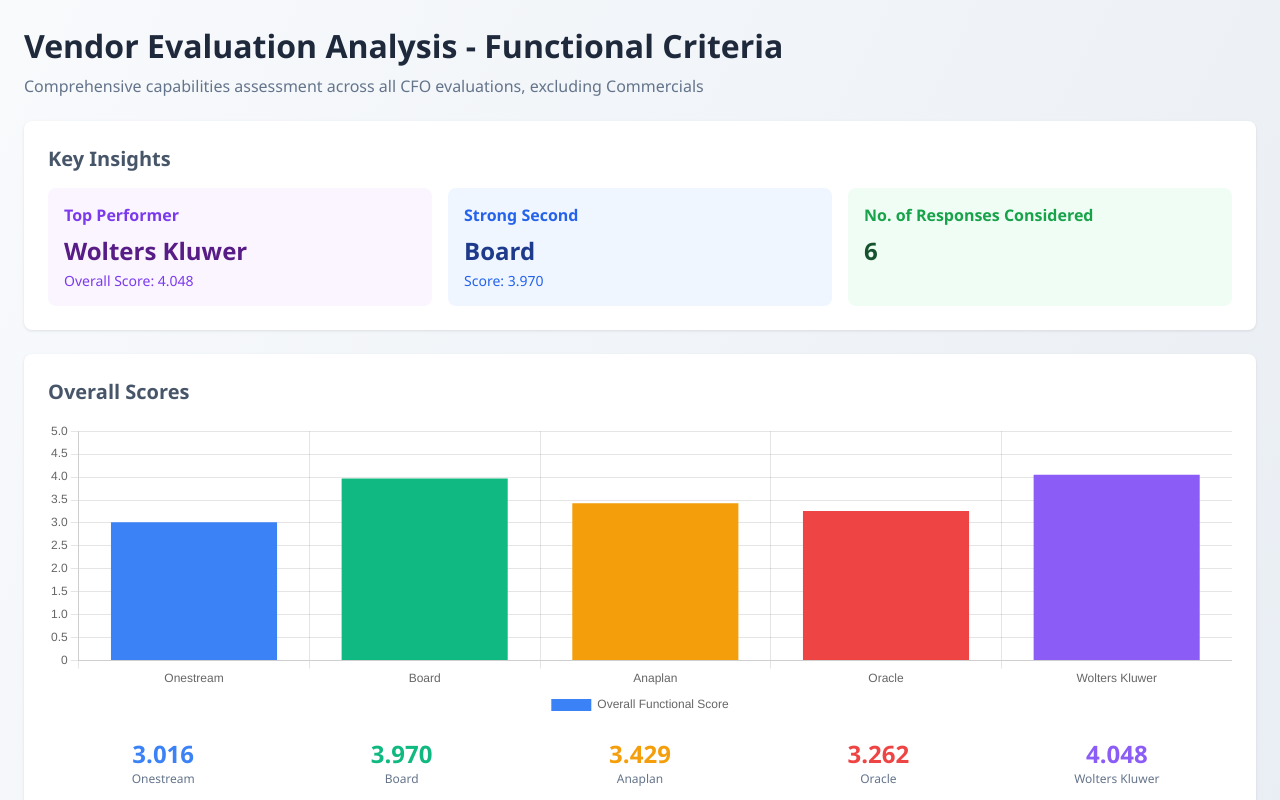
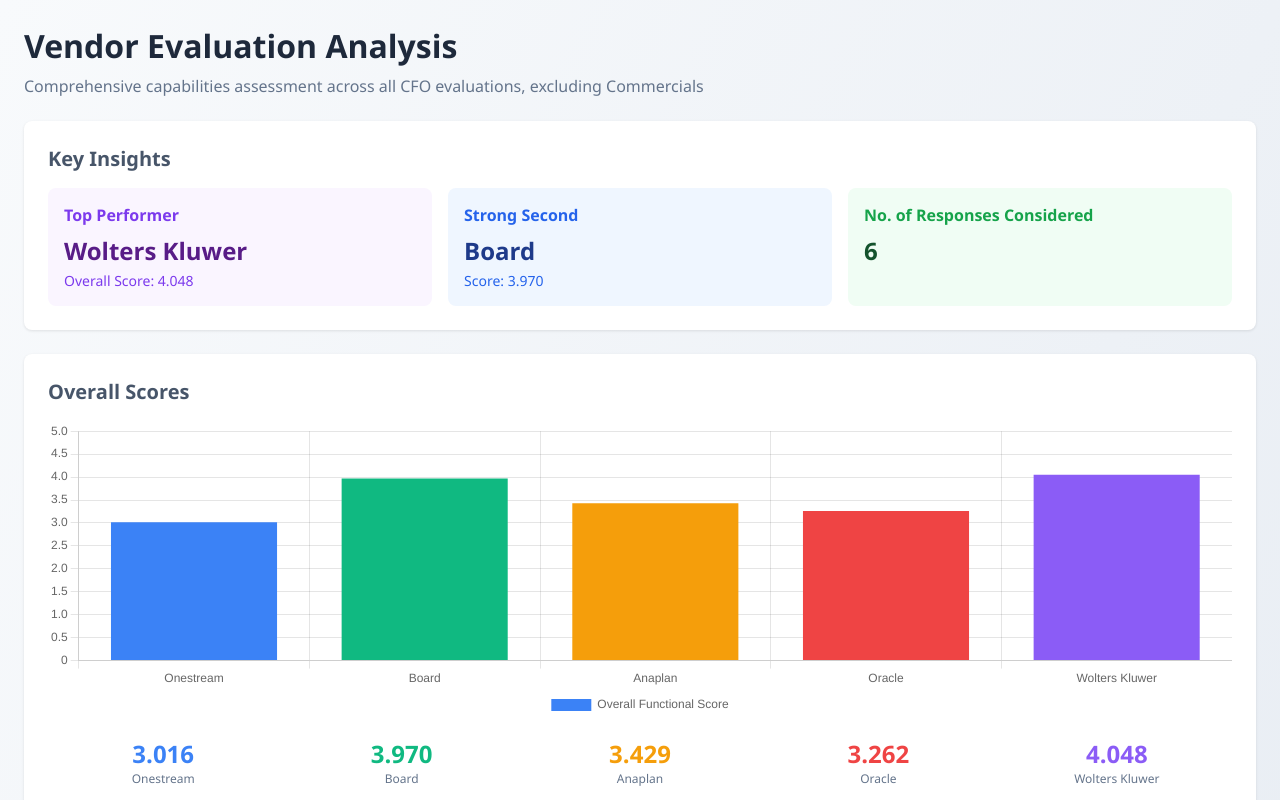
Before and after one commit to vandanajoshi-ui/EPM_evaluation, a plain HTML site: page index.html in a window 1280 px wide. Shown: the top 800 px of the page. Drawn offline with nearby package versions, Linux system fonts and the light colour scheme.

Commit message:
Update index.html

```diff
--- a/index.html
+++ b/index.html
@@ -273,7 +273,7 @@
 <body>
     <div class="container">
         <div class="header">
-            <h1>Vendor Evaluation Analysis - Functional Criteria</h1>
+            <h1>Vendor Evaluation Analysis</h1>
             <p>Comprehensive capabilities assessment across all CFO evaluations, excluding Commercials</p>
         </div>
                 <!-- Key Insights -->
```
